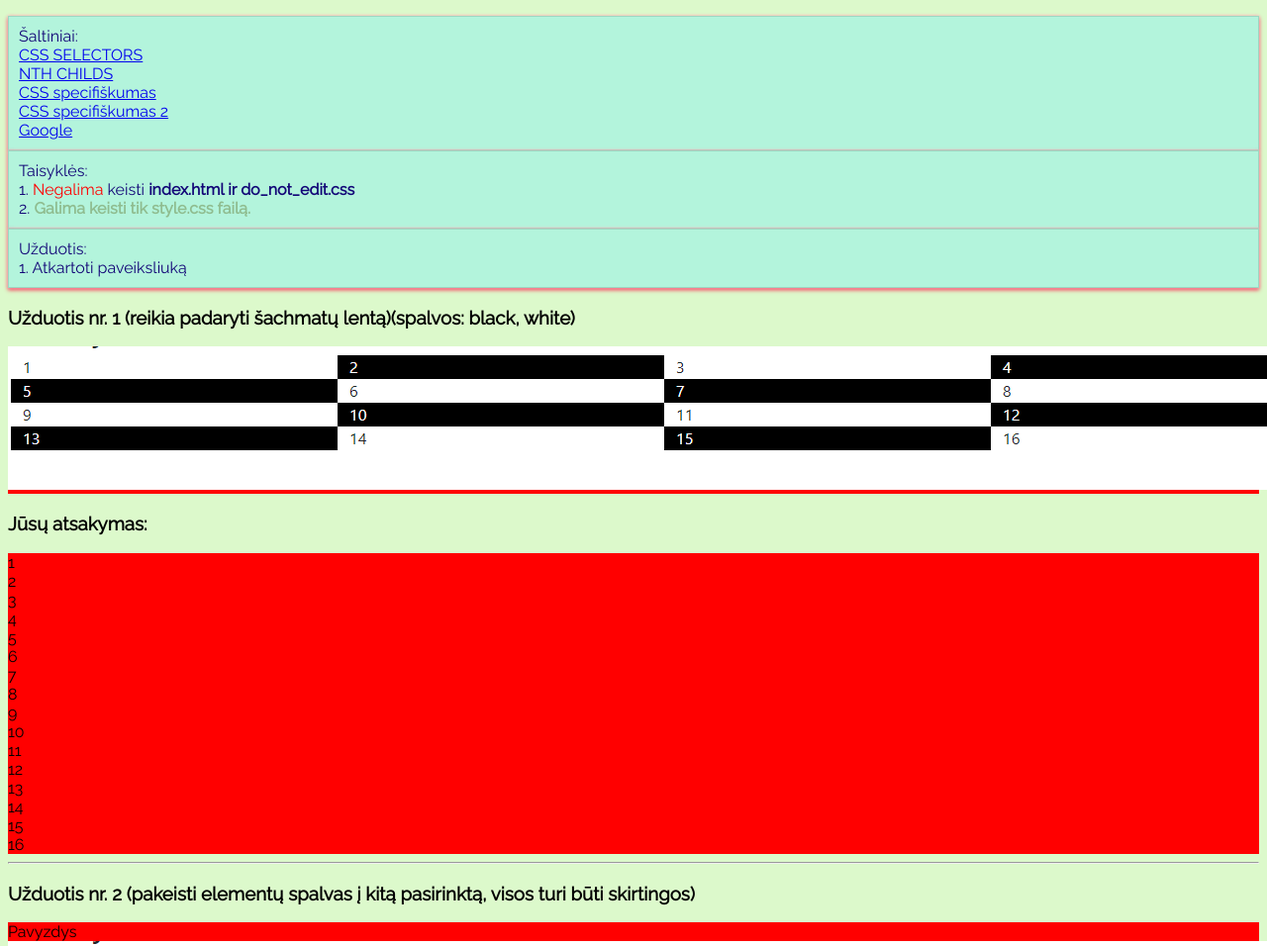
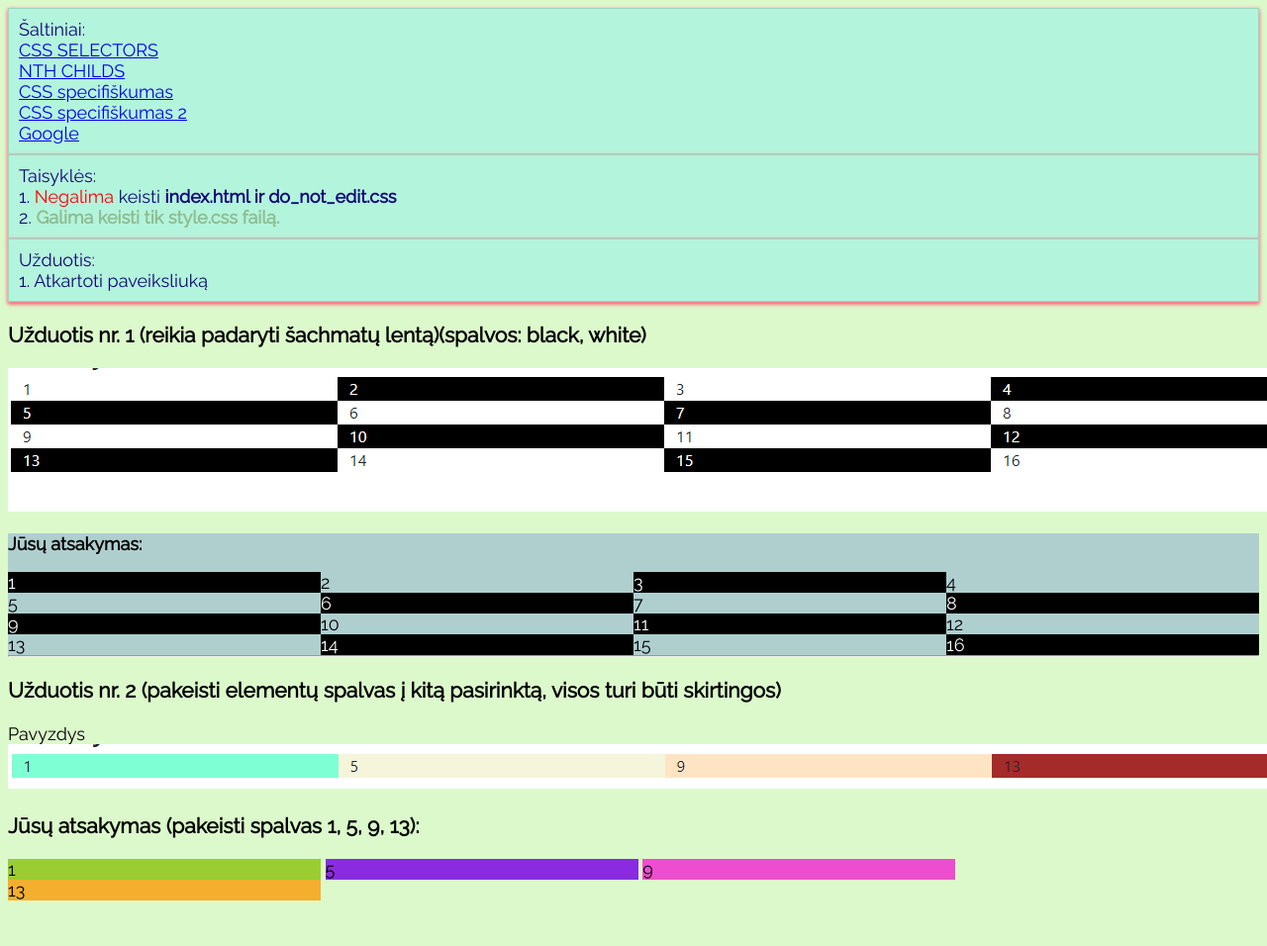
Before and after one commit to avaitkuniene/Testukas, a plain HTML site: page index.html in a window 1280 px wide. Shown: the top 956 px of the page at 99% size. After the commit the page ends 918 px from the top, so only its background shows below. Drawn offline with Linux system fonts and the light colour scheme.

Commit message:
penktadienio darbas

```diff
--- a/style.css
+++ b/style.css
@@ -1,6 +1,7 @@
 body {
     font-family: 'Raleway', sans-serif;
     background-color: rgb(220, 249, 203);
+    font-size: 0;
 }
 *, ::after, ::before {
     box-sizing: border-box;
@@ -23,6 +24,7 @@ body {
 ol li {
     border: 2px ridge red;
     box-shadow: 0 0 3px pink, 0 2px 4px rgb(245, 42, 76);
+    font-size: 18px;
 }
 ol {
     padding-inline-start: 0px;
@@ -36,6 +38,58 @@ ol {
     background-color: rgb(179, 244, 220);
     border: 1px solid rgba(0,0,0,.125);
 }
-.row {
-    background-color: red;
+.mb-5 {
+    font-size: 18px;
 }
+.first h3 {
+    font-size: 18px;
+}
+.first .col {
+    display: inline-block;
+    width: 25%;
+    box-sizing: border-box;
+    font-size: 18px;
+}
+div:nth-child(3) div.row:nth-child(2)>div.col:nth-child(odd) {
+    background-color: black;
+    color: white;
+}
+div:nth-child(3) div.row:nth-child(3)>div.col:nth-child(even) {
+    background-color: black;
+    color: white;
+}
+div:nth-child(3) div.row:nth-child(4)>div.col:nth-child(odd) {
+    background-color: black;
+    color: white;
+}
+div:nth-child(3) div.row:nth-child(5)>div.col:nth-child(even) {
+    background-color: black;
+    color: white;
+}
+div:nth-child(3) {
+    background-color: rgb(175, 207, 207);
+}
+.second div > .col:first-child {
+    background-color: yellowgreen;
+    width: 25%;
+    box-sizing: border-box;
+}
+.second div > .col:nth-child(2) {
+    background-color: blueviolet;
+    width: 25%;
+    box-sizing: border-box;
+}
+.second div > .col:nth-child(3) {
+    background-color: rgb(236, 78, 207);
+    width: 25%;
+    box-sizing: border-box;
+    margin: 0;
+}
+.second div > .col:nth-child(4) {
+    background-color: rgb(244, 175, 47);
+    width: 25%;
+    box-sizing: border-box;
+}
+.second .col {
+    display: inline-block !important;
+}
```
